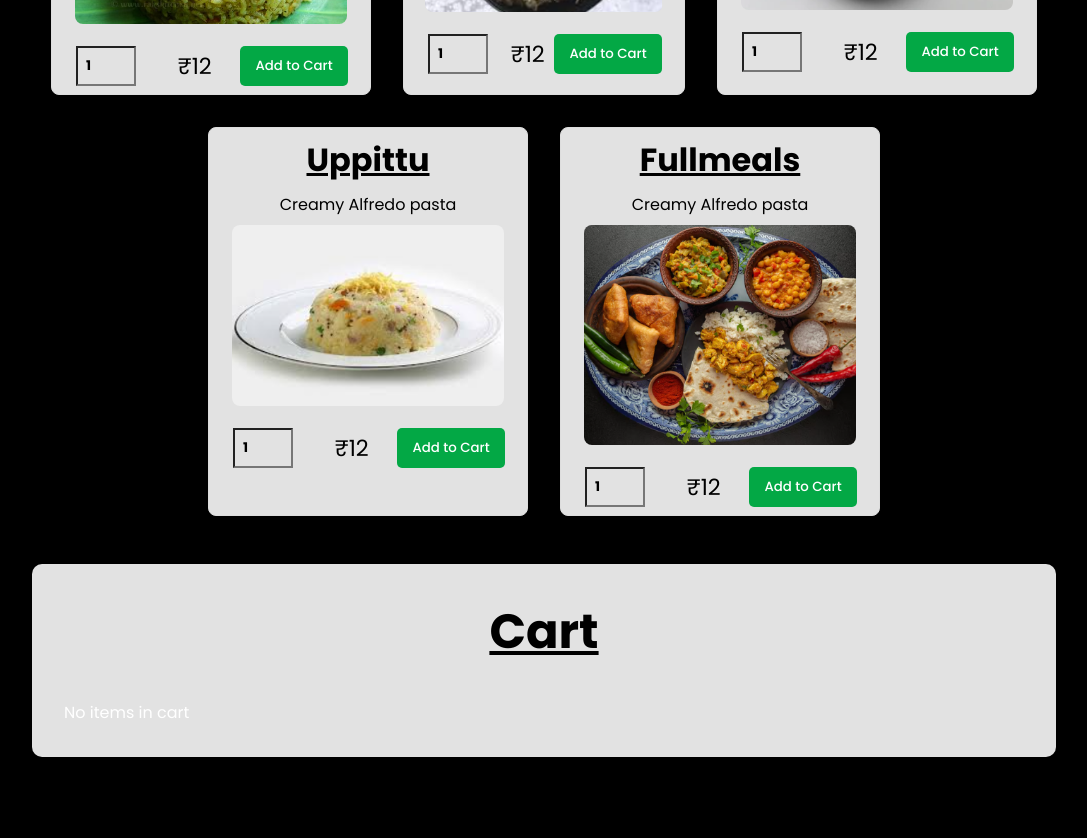
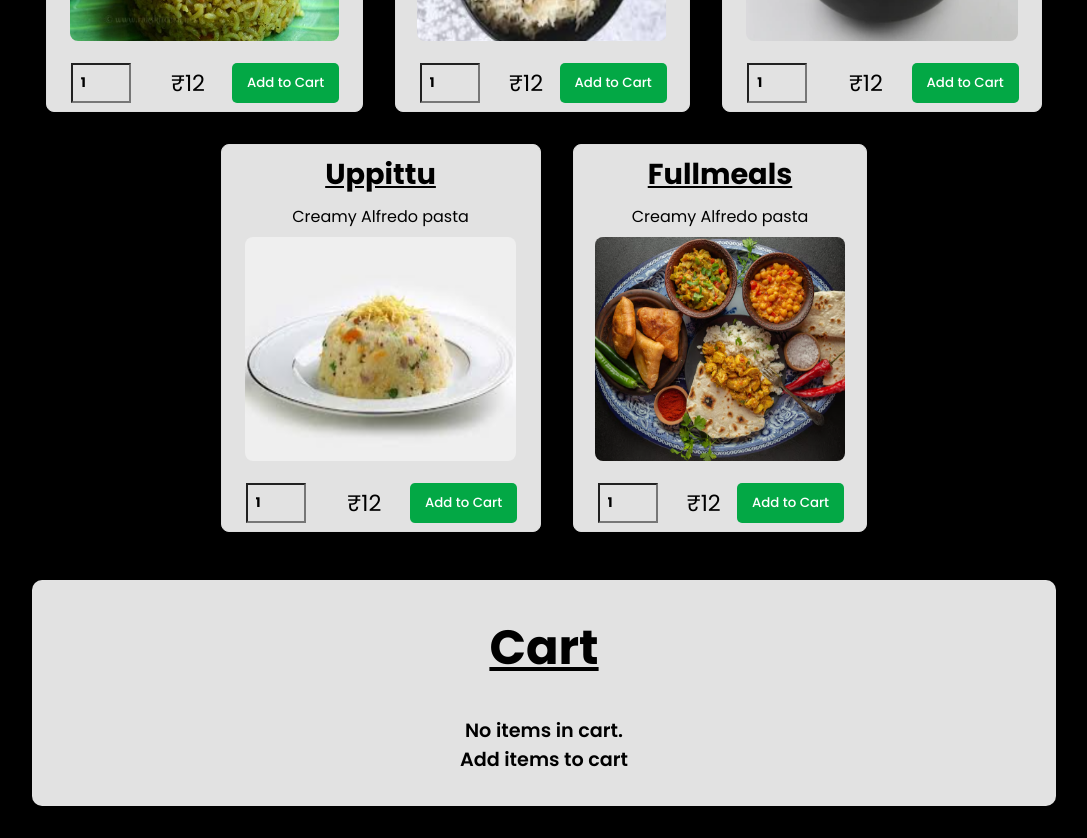
Before and after one commit to rakii17/Foodelicious, a React (Create React App) app: page / in a window 1280 px wide. Shown: the part 1520-2358 px from the top of the page, without its empty margins (96-1183 px from the left). Before the commit the page ends 2309 px from the top, so only its background shows below. Built offline with nearby package versions, Linux system fonts and the light colour scheme.

Commit message:
Removed About Section

```diff
--- a/src/App.js
+++ b/src/App.js
@@ -3,7 +3,6 @@ import { BrowserRouter as Router } from 'react-router-dom';
 import Navbar from './components/Navbar/navbar';
 import Home from './components/Home/home';
 import Menu from './components/Menu/menu';
-import About from './components/About/about';
 import Cart from './components/Cart/cart';
 
 function App() {
@@ -16,23 +15,22 @@ function App() {
   };
 
   const handleCheckout = () => {
-    console.log('Checkout', cart);
+    alert('Your order is delivered to your address. Thank You for using Foodelicious Webpage.', cart);
+    setCart([]);
   };
 
   return (
     <Router>
       <div>
         <Navbar />
-        <div id="homepage">
+        <div id="home">
           <Home />
         </div>
-        <div id="skills">
+        <div id="menu">
           <Menu setCart={setCart} cart={cart} />
         </div>
-        <div id="projects">
-          <About />
-        </div>
-        <div id="works">
+
+        <div id="cart">
           <Cart cart={cart} removeFromCart={removeFromCart} handleCheckout={handleCheckout} />
         </div>
       </div>
--- a/src/components/About/about.js
+++ /dev/null
@@ -1,11 +0,0 @@
-import React from 'react'
-
-const About = () => {
-  return (
-    <div>
-
-    </div>
-  )
-}
-
-export default About;
--- a/src/components/Cart/cart.css
+++ b/src/components/Cart/cart.css
@@ -14,6 +14,13 @@
   color: black;
   font-size: 3rem;
   text-decoration: underline;
+}
+
+.cart p {
+  color: black;
+  text-align: center;
+  font-size: larger;
+  font-weight: 600;
 }
 
 .cart-items {
@@ -70,8 +77,12 @@
   }
 
   .cart h1 {
-      font-size: 1.5rem;
+      font-size: 1.7rem;
       margin-bottom: 1rem;
+  }
+
+  .cart p{
+    font-size: 1rem;
   }
 
   .cart-items {
--- a/src/components/Cart/cart.js
+++ b/src/components/Cart/cart.js
@@ -6,7 +6,7 @@ const Cart = ({ cart = [], removeFromCart, handleCheckout }) => {
     <div className="cart">
       <h1>Cart</h1>
       {cart.length === 0 ? (
-        <p>No items in cart</p>
+        <p>No items in cart. <br/>Add items to cart</p>
       ) : (
         <div className="cart-items">
           {cart.map((item, index) => (
--- a/src/components/Menu/menu.css
+++ b/src/components/Menu/menu.css
@@ -31,7 +31,7 @@
 }
 
 .menu-item-card h2 {
-    font-size: 2rem;
+    font-size: 1.8rem;
     margin: 0 0 0.5rem 0;
     color: black;
     text-decoration: underline;
@@ -44,7 +44,7 @@
 
 .menu-item-image {
     width: 90%;
-    height: auto;
+    height: 14rem;
     border-radius: 8px;
 }
 
--- a/src/components/Menu/menu.js
+++ b/src/components/Menu/menu.js
@@ -1,6 +1,5 @@
 import React from 'react';
 import "./menu.css";
-import foodimg from '../../assets/food.jpg';
 import idli from '../../assets/idli.png';
 import puliyogare from '../../assets/puliyogare.png';
 import dosa from '../../assets/dosa.jpg';
--- a/src/components/Navbar/navbar.js
+++ b/src/components/Navbar/navbar.js
@@ -9,7 +9,6 @@ const Navbar = () => {
         <div className="navMenuItems">
           <Link to="home" className="navMenuItem">Home</Link>
           <Link to="menu" className="navMenuItem">Menu</Link>
-          <Link to="about" className="navMenuItem">About</Link>
           <Link to="cart" className="navMenuItem">Cart</Link>
         </div>
     </nav>
```
Also changed, not shown: src/components/About/about.css (deleted).
